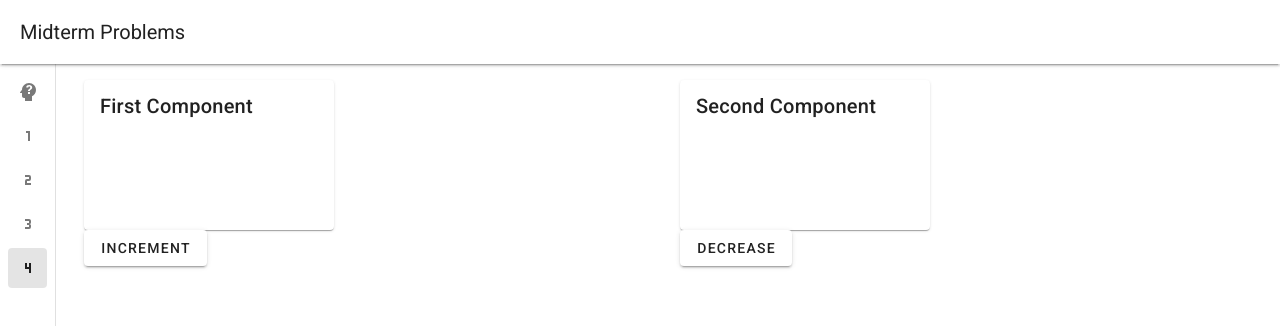
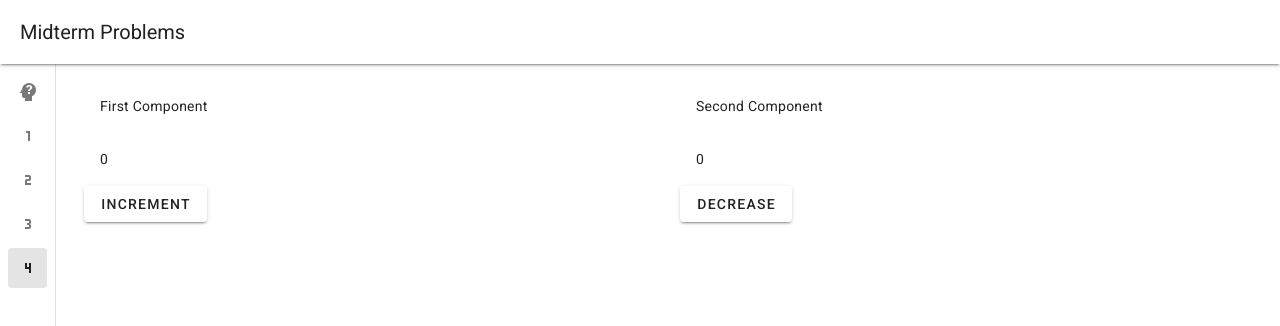
Before and after one commit to 64160056/midterm, a Vue app: page /solve-problem-4 in a window 1280 px wide. Shown: the top 326 px of the page. Built offline with nearby package versions, Linux system fonts and the light colour scheme.

Commit message:
Fin:Problem3

```diff
--- a/src/components/FirstComponent.vue
+++ b/src/components/FirstComponent.vue
@@ -1,5 +1,9 @@
-<script setup lang="ts"></script>
+<script setup lang="ts">
+import { useCounterStore } from "@/stores/counter";
+const Counter = useCounterStore();
+</script>
 <template>
-  <v-card title="First Component" width="250px" height="150px"></v-card>
-  <v-btn>INCREMENT</v-btn>
+  <v-card-text class="text-h7" width="250px" height="150px">First Component</v-card-text>
+  <v-card-text >{{ Counter.count }}</v-card-text>
+  <v-btn @click="Counter.increment">INCREMENT</v-btn>
 </template>
--- a/src/components/SecondComponent.vue
+++ b/src/components/SecondComponent.vue
@@ -1,5 +1,11 @@
-<script setup lang="ts"></script>
+<script setup lang="ts">
+import { useCounterStore } from "@/stores/counter";
+const Counter = useCounterStore();
+</script>
 <template>
-  <v-card title="Second Component" width="250px" height="150px"></v-card>
-  <v-btn>DECREASE</v-btn>
+  <v-card-text class="text-h7" width="250px" height="150px"
+    >Second Component</v-card-text
+  >
+  <v-card-text>{{ Counter.doubleCount }}</v-card-text>
+  <v-btn @click="Counter.decrease">DECREASE</v-btn>
 </template>
--- a/src/stores/counter.ts
+++ b/src/stores/counter.ts
@@ -7,6 +7,10 @@ export const useCounterStore = defineStore("counter", () => {
   function increment() {
     count.value++;
   }
+  function decrease() {
+    if (count.value === 0) return 0;
+    count.value--;
+  }
 
-  return { count, doubleCount, increment };
+  return { count, doubleCount, increment, decrease };
 });
```
